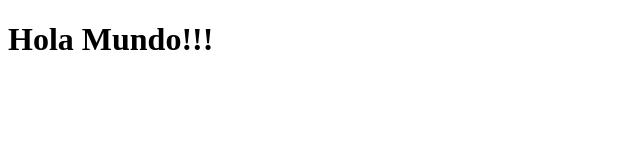
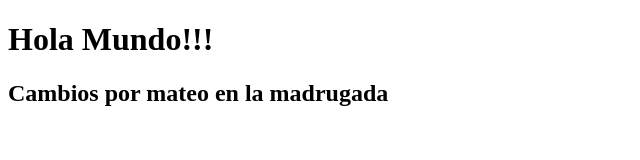
Before and after one commit to Br74n/connect-test-b, a plain HTML site: page index.html in a window 1280 px wide. Shown: the whole page, without its empty margins (0-640 px from the left). Drawn offline with Linux system fonts and the light colour scheme.

Commit message:
HotFix: Mateo_1:29am

```diff
--- a/index.html
+++ b/index.html
@@ -7,5 +7,6 @@
 </head>
 <body>
     <h1>Hola Mundo!!! </h1>
+    <h2>Cambios por mateo en la madrugada</h2>
 </body>
 </html>
```
